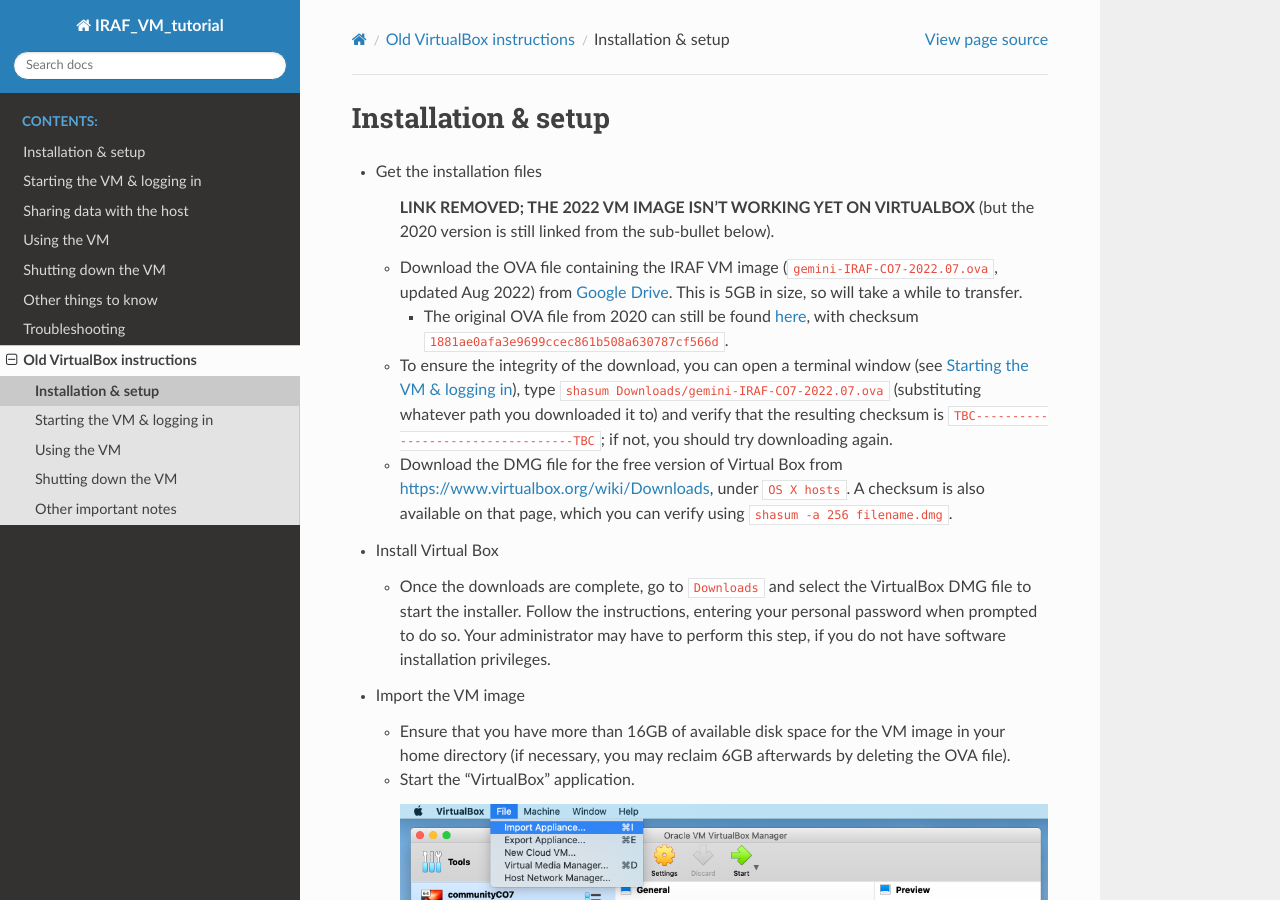
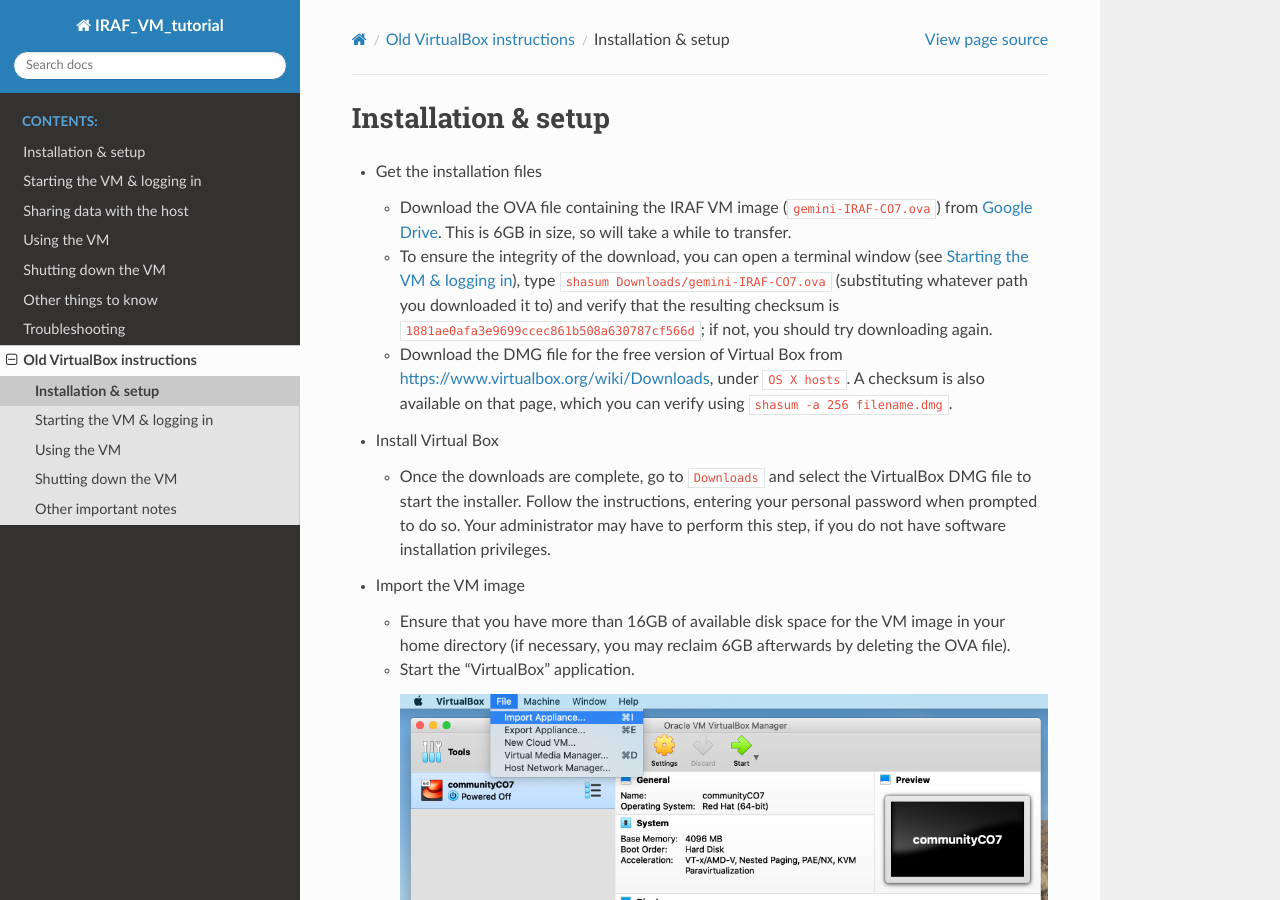
Before and after one commit to GeminiDRSoftware/IRAF_VM_tutorial, a Sphinx documentation site: the page built from source/virtualbox/installation.rst, in a window 1280 px wide and 900 px high. Built offline with Sphinx 7.4.7 and the Read the Docs theme 2.0.0, drawn with Linux system fonts in a browser that asks for light colours.

Commit message:
Revert changes to old VirtualBox installation instructions, since the new OVA file is not yet working properly.

```diff
--- a/source/virtualbox/installation.rst
+++ b/source/virtualbox/installation.rst
@@ -4,13 +4,9 @@
 Installation & setup
 ********************
 
-.. |ova_file_2020| raw:: html
+.. |ova_file| raw:: html
 
-   <a href="https://drive.google.com/file/d/1vRAPmdPdH25Sn4gkjZ7AmTHIL6FM0NeG/view?usp=sharing" target="_blank">here</a>
-
-.. |ova_file_2022| raw:: html
-
-   <a href="https://drive.google.com/" target="_blank">Google Drive</a>
+   <a href="https://drive.google.com/file/d/1vRAPmdPdH25Sn4gkjZ7AmTHIL6FM0NeG/view?usp=sharing" target="_blank">Google Drive</a>
 
 .. |vbox_downloads| raw:: html
 
@@ -19,22 +15,15 @@
 
 * Get the installation files
 
-    **LINK REMOVED; THE 2022 VM IMAGE ISN'T WORKING YET ON VIRTUALBOX** (but
-    the 2020 version is still linked from the sub-bullet below).
-
   - Download the OVA file containing the IRAF VM image
-    (``gemini-IRAF-CO7-2022.07.ova``, updated Aug 2022) from |ova_file_2022|.
-    This is 5GB in size, so will take a while to transfer.
-
-    - The original OVA file from 2020 can still be found |ova_file_2020|, with
-      checksum ``1881ae0afa3e9699ccec861b508a630787cf566d``.
+    (``gemini-IRAF-CO7.ova``) from |ova_file|. This is 6GB in size, so will
+    take a while to transfer.
 
   - To ensure the integrity of the download, you can open a terminal
-    window (see :ref:`login`), type
-    ``shasum Downloads/gemini-IRAF-CO7-2022.07.ova`` (substituting whatever
-    path you downloaded it to) and verify that the resulting checksum is
-    ``TBC----------------------------------TBC``; if not, you should try
-    downloading again.
+    window (see :ref:`login`), type ``shasum Downloads/gemini-IRAF-CO7.ova``
+    (substituting whatever path you downloaded it to) and verify that the
+    resulting checksum is ``1881ae0afa3e9699ccec861b508a630787cf566d``; if not,
+    you should try downloading again.
 
   - Download the DMG file for the free version of Virtual Box from
     |vbox_downloads|, under ``OS X hosts``. A checksum is also available on
```
